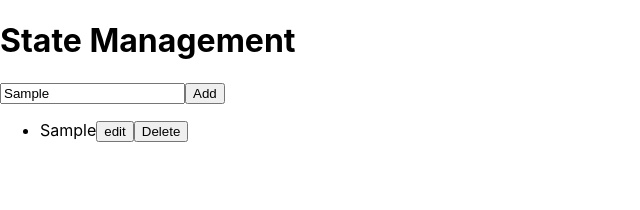
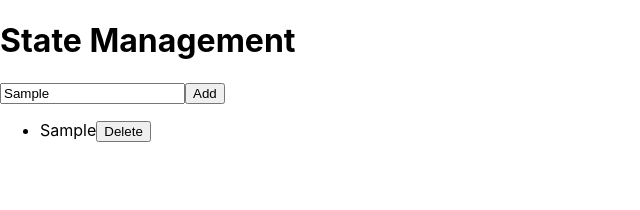
Before and after one commit to AKRkar/rabah-react-app, a React (Create React App) app: page /managestate in a window 1280 px wide. Both pictures are taken after typing "Sample" into the empty fields and a click on the button "Add". Shown: the top 210 px of the page, without its empty margins (0-640 px from the left). Built offline with nearby package versions, Linux system fonts and the light colour scheme.

Commit message:
clean up

```diff
--- a/src/TaskList.js
+++ b/src/TaskList.js
@@ -1,13 +1,17 @@
 
 function TaskList({list}){
-    const printLi = (t) => {
+    const printLi = (task) => {
         return (
-                <li key={t.id}>
+            <Task  t={task} />
+        )
+    }
+    function Task ({t}){
+        return (
+            <li key={t.id}>
                     {t.name}
-                    <button onClick={() => console.log("editing")}>edit</button>
                     <button onClick={() => console.log("deleting")}>Delete</button>
-                </li>
-        )
+            </li>
+        );
     }
     const taskList = list.map((t) => printLi(t));
     return (
```
